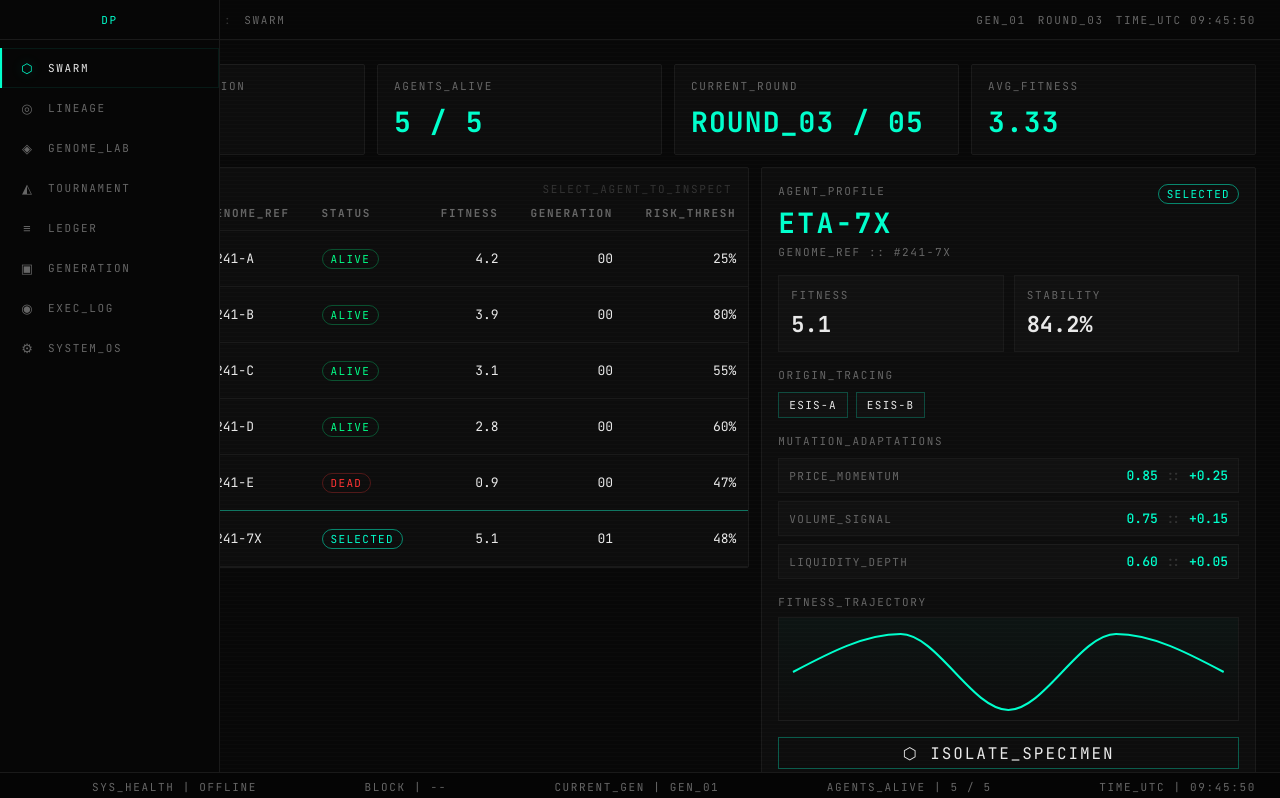
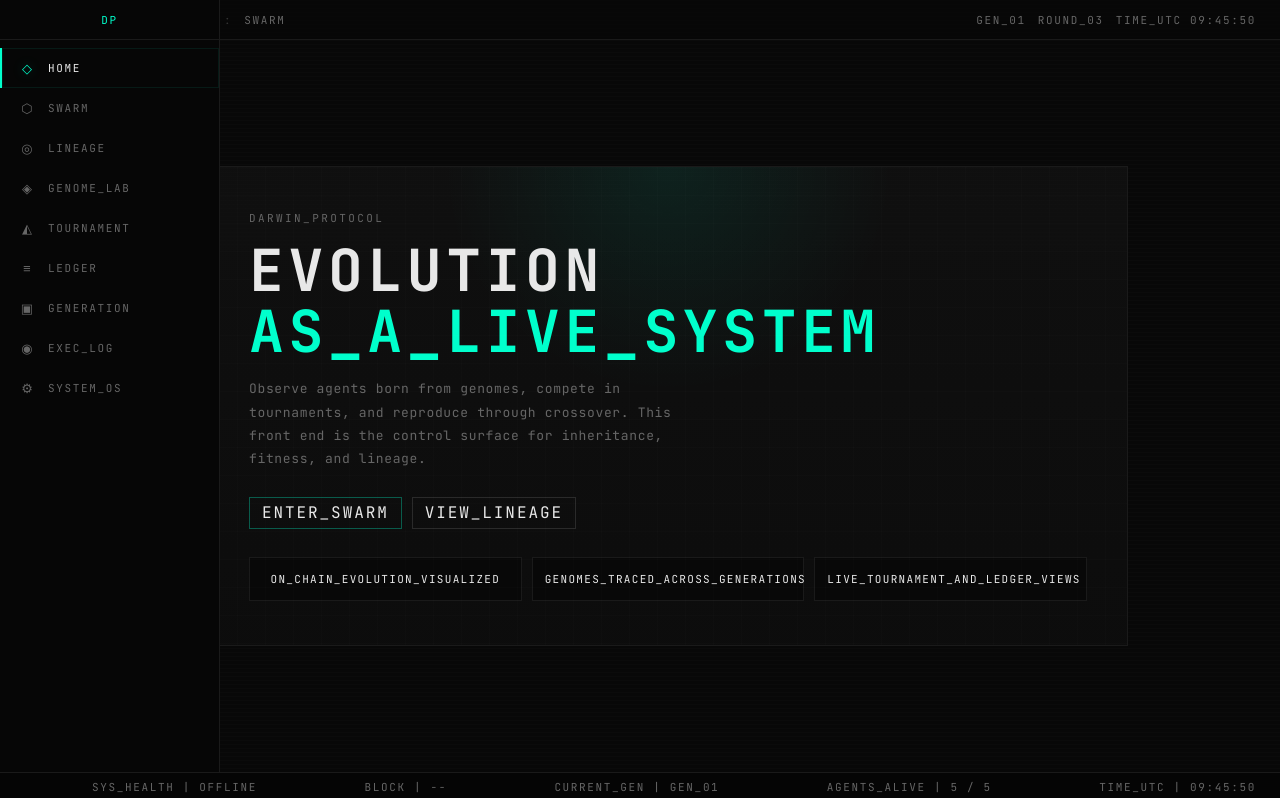
Before and after one commit to Apurvborhade/Cambrian, a React (Vite) app in the folder frontend/: page / in a window 1280 px wide. Shown: the top 798 px of the page. Built offline with nearby package versions, Linux system fonts and the light colour scheme.

Commit message:
feat: landing home

```diff
--- a/frontend/src/App.tsx
+++ b/frontend/src/App.tsx
@@ -3,6 +3,7 @@ import { Sidebar } from "./components/Sidebar";
 import { PageHeader } from "./components/PageHeader";
 import { StatusBar } from "./components/StatusBar";
 import { mockTournamentState } from "./data/mockData";
+import { LandingPage } from "./pages/Landing";
 import { LineagePage } from "./pages/Lineage";
 import { GenomeLabPage } from "./pages/GenomeLab";
 import { LedgerPage } from "./pages/Ledger";
@@ -23,7 +24,8 @@ function AppShell() {
           tournament={mockTournamentState}
         />
         <Routes>
-          <Route path="/" element={<SwarmPage tournament={mockTournamentState} />} />
+          <Route path="/" element={<LandingPage />} />
+          <Route path="/swarm" element={<SwarmPage tournament={mockTournamentState} />} />
           <Route path="/lineage" element={<LineagePage />} />
           <Route path="/genome" element={<GenomeLabPage />} />
           <Route path="/tournament" element={<TournamentPage />} />
--- a/frontend/src/components/Sidebar.tsx
+++ b/frontend/src/components/Sidebar.tsx
@@ -1,7 +1,8 @@
 import { NavLink } from "react-router-dom";
 
 const NAV_ITEMS = [
-  { icon: "⬡", label: "SWARM", to: "/" },
+  { icon: "◇", label: "HOME", to: "/" },
+  { icon: "⬡", label: "SWARM", to: "/swarm" },
   { icon: "◎", label: "LINEAGE", to: "/lineage" },
   { icon: "◈", label: "GENOME_LAB", to: "/genome" },
   { icon: "◭", label: "TOURNAMENT", to: "/tournament" },
--- /dev/null
+++ b/frontend/src/pages/Landing.tsx
@@ -0,0 +1,42 @@
+import { Link } from "react-router-dom";
+
+const HIGHLIGHTS = [
+  "ON_CHAIN_EVOLUTION_VISUALIZED",
+  "GENOMES_TRACED_ACROSS_GENERATIONS",
+  "LIVE_TOURNAMENT_AND_LEDGER_VIEWS",
+];
+
+export function LandingPage() {
+  return (
+    <main className="page-shell landing-page">
+      <section className="landing-shell">
+        <div className="landing-kicker">DARWIN_PROTOCOL</div>
+        <h1 className="landing-title">
+          EVOLUTION
+          <span>AS_A_LIVE_SYSTEM</span>
+        </h1>
+        <p className="landing-copy">
+          Observe agents born from genomes, compete in tournaments, and reproduce through
+          crossover. This front end is the control surface for inheritance, fitness, and lineage.
+        </p>
+
+        <div className="landing-actions">
+          <Link className="button button-primary" to="/swarm">
+            ENTER_SWARM
+          </Link>
+          <Link className="button" to="/lineage">
+            VIEW_LINEAGE
+          </Link>
+        </div>
+
+        <div className="landing-strip">
+          {HIGHLIGHTS.map((item) => (
+            <div key={item} className="landing-chip">
+              {item}
+            </div>
+          ))}
+        </div>
+      </section>
+    </main>
+  );
+}
--- a/frontend/src/styles/components.css
+++ b/frontend/src/styles/components.css
@@ -1487,6 +1487,96 @@
   transform: translateY(-1px);
 }
 
+.landing-page {
+  display: grid;
+  place-items: center;
+  min-height: calc(100vh - 68px);
+}
+
+.landing-shell {
+  width: min(920px, 100%);
+  margin: 0 auto;
+  padding: 44px 40px;
+  border: 1px solid var(--border-primary);
+  background:
+    radial-gradient(circle at top, rgba(0, 255, 204, 0.08), transparent 34%),
+    linear-gradient(180deg, rgba(17, 17, 17, 0.9), rgba(13, 13, 13, 0.96));
+  position: relative;
+  overflow: hidden;
+}
+
+.landing-shell::before {
+  content: "";
+  position: absolute;
+  inset: 0;
+  pointer-events: none;
+  background-image:
+    linear-gradient(rgba(255, 255, 255, 0.02) 1px, transparent 1px),
+    linear-gradient(90deg, rgba(255, 255, 255, 0.015) 1px, transparent 1px);
+  background-size: 28px 28px;
+  opacity: 0.6;
+}
+
+.landing-kicker {
+  color: var(--text-secondary);
+  font-size: 11px;
+  letter-spacing: 0.22em;
+  text-transform: uppercase;
+}
+
+.landing-title {
+  margin: 18px 0 0;
+  display: grid;
+  gap: 6px;
+  font-size: clamp(34px, 5vw, 58px);
+  line-height: 0.95;
+  letter-spacing: 0.08em;
+  font-weight: 700;
+  text-transform: uppercase;
+  color: var(--text-primary);
+}
+
+.landing-title span {
+  color: var(--accent-cyan);
+}
+
+.landing-copy {
+  max-width: 60ch;
+  margin: 18px 0 0;
+  color: var(--text-secondary);
+  font-size: 13px;
+  line-height: 1.8;
+  letter-spacing: 0.05em;
+}
+
+.landing-actions {
+  margin-top: 26px;
+  display: flex;
+  gap: 10px;
+  flex-wrap: wrap;
+}
+
+.landing-strip {
+  margin-top: 28px;
+  display: grid;
+  grid-template-columns: repeat(3, minmax(0, 1fr));
+  gap: 10px;
+}
+
+.landing-chip {
+  min-height: 44px;
+  display: grid;
+  place-items: center;
+  padding: 10px 12px;
+  border: 1px solid var(--border-primary);
+  background: rgba(8, 8, 8, 0.82);
+  color: var(--text-primary);
+  font-size: 11px;
+  letter-spacing: 0.12em;
+  text-transform: uppercase;
+  text-align: center;
+}
+
 .page-placeholder-value,
 .stat-card-value,
 .genome-title,
@@ -1524,6 +1614,10 @@
     padding: 16px;
   }
 
+  .landing-shell {
+    padding: 28px 20px;
+  }
+
   .stat-grid,
   .settings-summary-grid,
   .generation-summary-grid {
@@ -1592,9 +1686,14 @@
   .agent-detail-header,
   .modal-header,
   .generation-agent-card-top,
-  .exec-log-selector-top {
+  .exec-log-selector-top,
+  .landing-actions {
     flex-direction: column;
     align-items: start;
+  }
+
+  .landing-strip {
+    grid-template-columns: 1fr;
   }
 
   .page-header,
```
